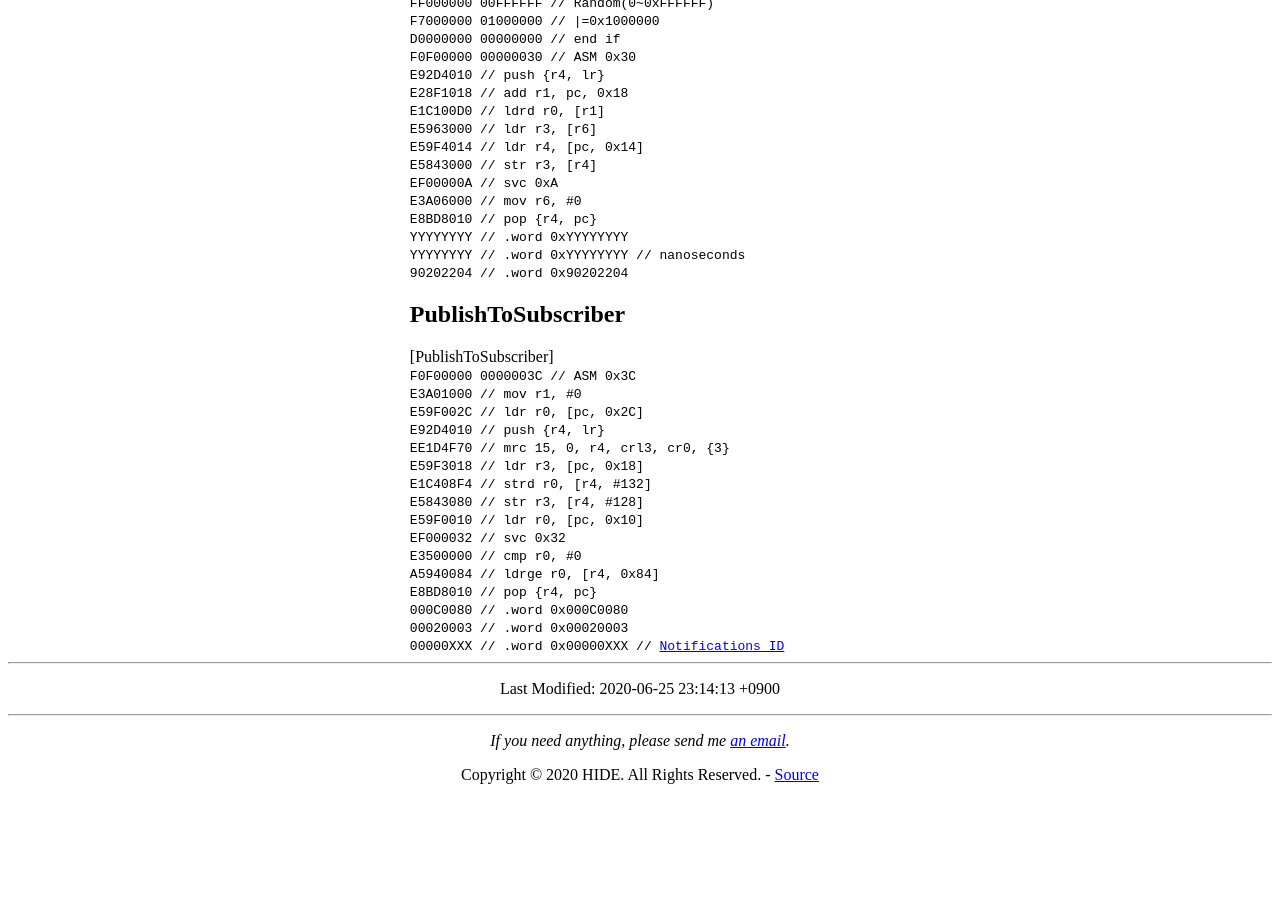
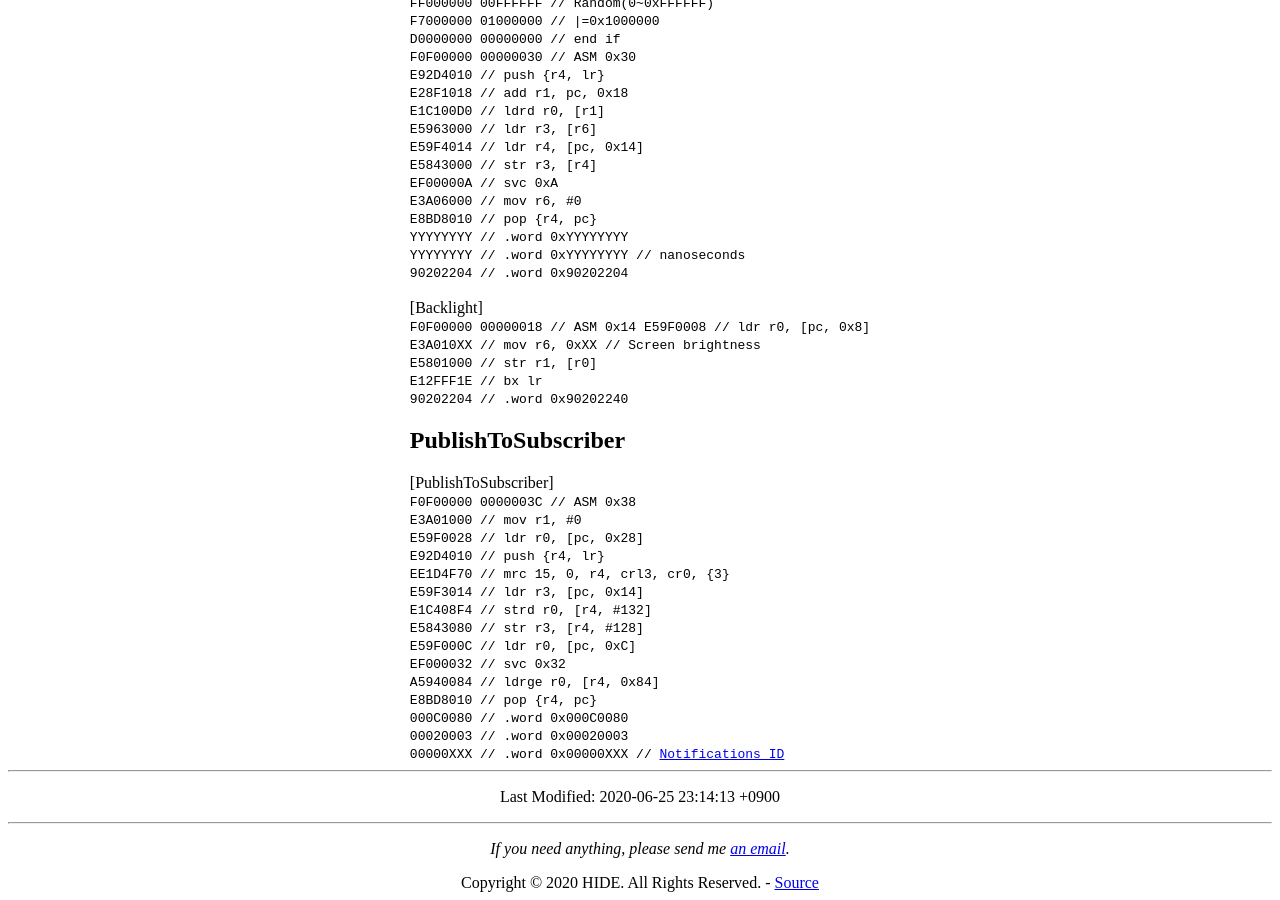
Before and after one commit to HIDE810/HIDE810.github.io, a Jekyll site: the page built from project/code.html, in a window 1280 px wide and 900 px high, scrolled down 882 px. Built offline with Jekyll 4.4.1, drawn with Linux system fonts in a browser that asks for light colours; before the commit the page ends 1674 px from its top, so only the background shows below that; some of the changed text lies outside the part shown.

Commit message:
Update code.html

```diff
--- a/project/code.html
+++ b/project/code.html
@@ -68,20 +68,29 @@ layout: default
     YYYYYYYY // .word 0xYYYYYYYY // nanoseconds<br>
     90202204 // .word 0x90202204<br>
     </code>
+    <br>
+    [Backlight]<br>
+    <code class="prettyprint">
+    F0F00000 00000018 // ASM 0x14
+    E59F0008 // ldr r0, [pc, 0x8]<br>
+    E3A010XX // mov r6, 0xXX // Screen brightness<br>
+    E5801000 // str r1, [r0]<br>
+    E12FFF1E // bx lr<br>
+    90202204 // .word 0x90202240<br>
+    </code>
     <h2>PublishToSubscriber</h2>
     [PublishToSubscriber]<br>
     <code class="prettyprint">
-    F0F00000 0000003C // ASM 0x3C<br>
+    F0F00000 0000003C // ASM 0x38<br>
     E3A01000 // mov r1, #0<br>
-    E59F002C // ldr r0, [pc, 0x2C]<br>
+    E59F0028 // ldr r0, [pc, 0x28]<br>
     E92D4010 // push {r4, lr}<br>
     EE1D4F70 // mrc 15, 0, r4, crl3, cr0, {3}<br>
-    E59F3018 // ldr r3, [pc, 0x18]<br>
+    E59F3014 // ldr r3, [pc, 0x14]<br>
     E1C408F4 // strd r0, [r4, #132]<br>
     E5843080 // str r3, [r4, #128]<br>
-    E59F0010 // ldr r0, [pc, 0x10]<br>
+    E59F000C // ldr r0, [pc, 0xC]<br>
     EF000032 // svc 0x32<br>
-    E3500000 // cmp r0, #0<br>
     A5940084 // ldrge r0, [r4, 0x84]<br>
     E8BD8010 // pop {r4, pc}<br>
     000C0080 // .word 0x000C0080<br>
```
Also changed, not shown: other parts of project/code.html (+1 -1 lines).
